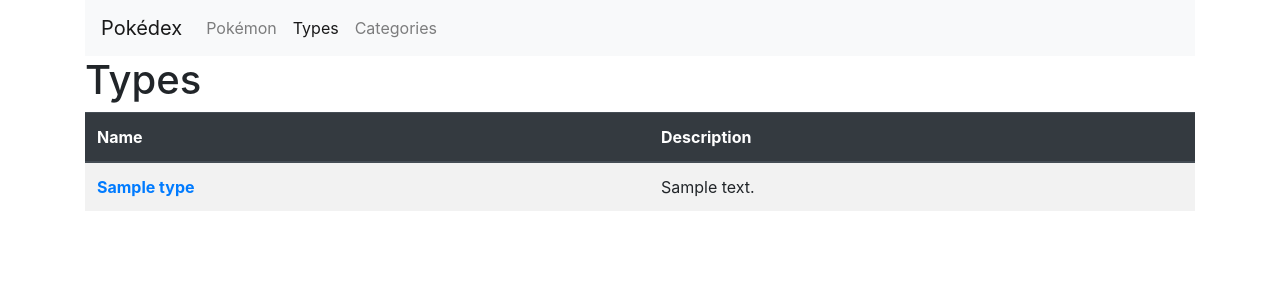
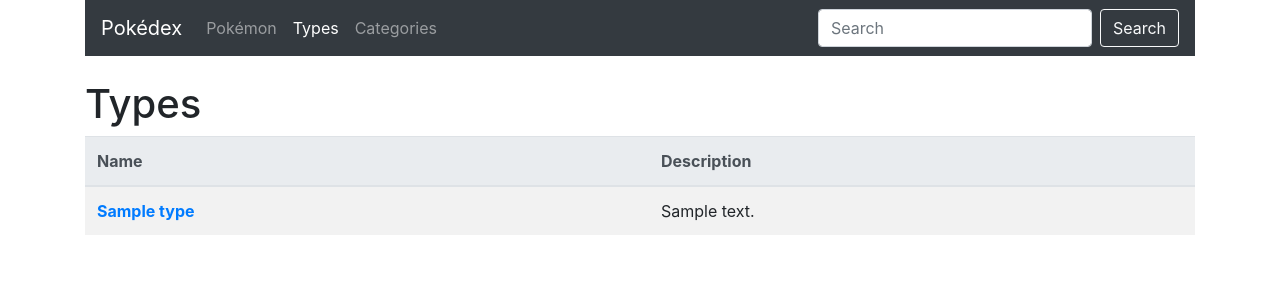
Before and after one commit to philippemouchel/symfodex, a Symfony app: template app/templates/type/index.html.twig in a window 1280 px wide. Shown: the top 300 px of the page. Run offline with Twig, Linux system fonts and the light colour scheme; the template is opened without the code that fills it: most values are stand-ins (such as "Sample title", 1, 10 or a date in 2020); some libraries are stand-ins or nearby versions.

Commit message:
Integrate a search form in navbar. Controller to be done.

```diff
--- a/app/templates/category/index.html.twig
+++ b/app/templates/category/index.html.twig
@@ -9,7 +9,7 @@
 
     {% if categories is not empty %}
     <table class="table table-striped">
-        <thead class="thead-dark">
+        <thead class="thead-light">
             <tr>
                 <th scope="col" class="name">Name</th>
             </tr>
--- a/app/templates/navigation/main-menu.html.twig
+++ b/app/templates/navigation/main-menu.html.twig
@@ -1,10 +1,10 @@
-<nav class="navbar navbar-expand-lg navbar-light bg-light">
+<nav class="navbar navbar-expand-lg navbar-dark bg-dark mb-4">
     <a class="navbar-brand" href="#">Pokédex</a>
     <button class="navbar-toggler" type="button" data-toggle="collapse" data-target="#navbarNav" aria-controls="navbarNav" aria-expanded="false" aria-label="Toggle navigation">
         <span class="navbar-toggler-icon"></span>
     </button>
     <div class="collapse navbar-collapse" id="navbarNav">
-        <ul class="navbar-nav">
+        <ul class="navbar-nav mr-auto">
             <li class="nav-item">
                 <a class="nav-link{% if active_route == 'pokemon' %} active{% endif %}" href="{{ path('pokemon') }}">Pokémon</a>
             </li>
@@ -15,5 +15,9 @@
                 <a class="nav-link{% if active_route == 'category' %} active{% endif %}" href="{{ path('category') }}">Categories</a>
             </li>
         </ul>
+        <form class="form-inline" method="get" action="{{ path('search') }}">
+            <input class="form-control mr-sm-2" type="search" placeholder="Search" aria-label="Search" name="q">
+            <button class="btn btn-outline-light my-2 my-sm-0" type="submit">Search</button>
+        </form>
     </div>
 </nav>
--- a/app/templates/pokemon/index.html.twig
+++ b/app/templates/pokemon/index.html.twig
@@ -9,7 +9,7 @@
 
     {% if pokemons is not empty %}
     <table class="table table-striped">
-        <thead class="thead-dark">
+        <thead class="thead-light">
             <tr>
                 <th scope="col" class="number">#</th>
                 <th scope="col" class="name">Name</th>
--- a/app/templates/type/index.html.twig
+++ b/app/templates/type/index.html.twig
@@ -9,7 +9,7 @@
 
     {% if types is not empty %}
     <table class="table table-striped">
-        <thead class="thead-dark">
+        <thead class="thead-light">
             <tr>
                 <th scope="col" class="name">Name</th>
                 <th scope="col" class="type">Description</th>
```
Also changed, not shown: app/src/Controller/SearchController.php (added, +28 -0 lines), app/templates/search/results.html.twig (added, +11 -0 lines).
